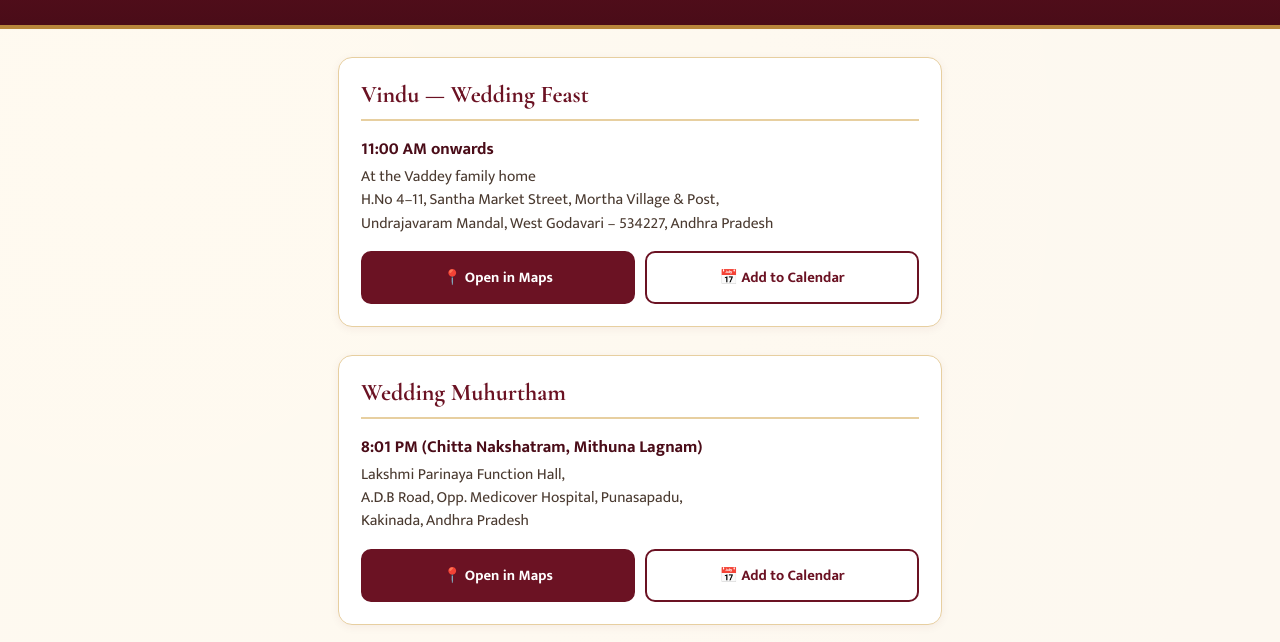
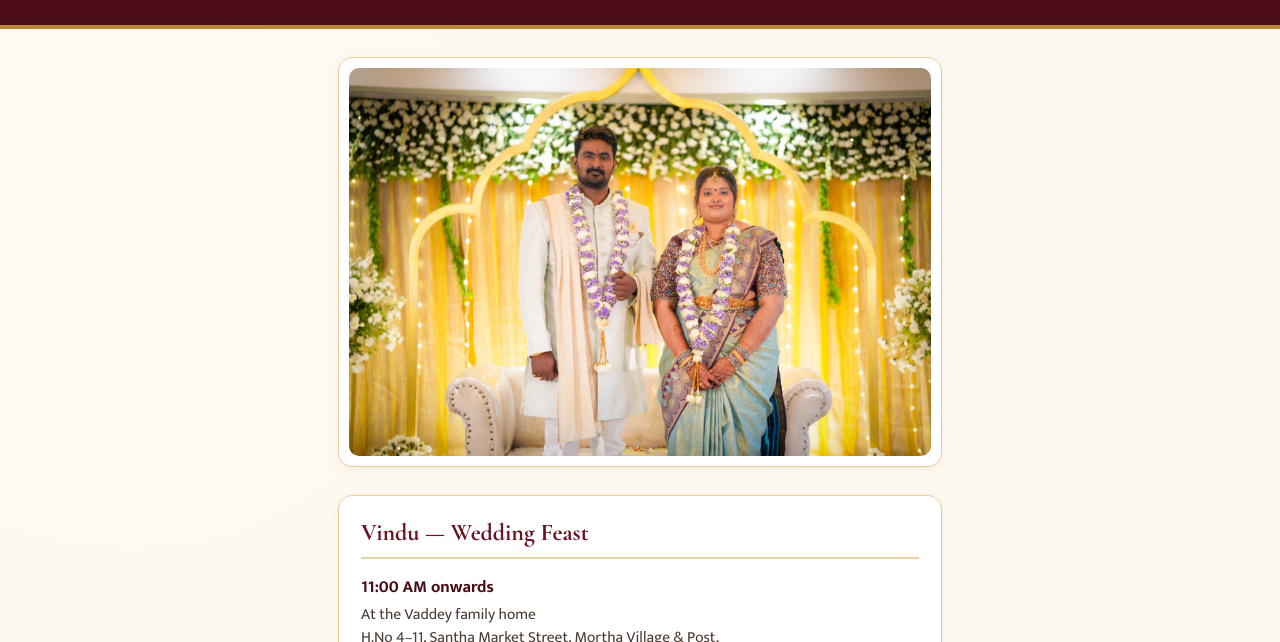
Before and after one commit to Sasi-vadde/krishnakanth-weds-hrishita, a plain HTML site: page index.html in a window 1280 px wide. Shown: the part 158-800 px from the top of the page. Drawn offline with nearby package versions, Linux system fonts and the light colour scheme.

Commit message:
Add couple photo to the invitation page

```diff
--- a/index.html
+++ b/index.html
@@ -128,6 +128,10 @@
 
 <div class="wrap">
 
+  <section style="padding: 10px; text-align: center;">
+    <img src="assets/couple-photo.jpg" alt="Krishnakanth and Hrishita" style="width: 100%; border-radius: 10px; display: block;">
+  </section>
+
   <section>
     <h2>Vindu &mdash; Wedding Feast</h2>
     <div class="event-time">11:00 AM onwards</div>
```
Also changed, not shown: assets/couple-photo.jpg (added), 1 other file.
